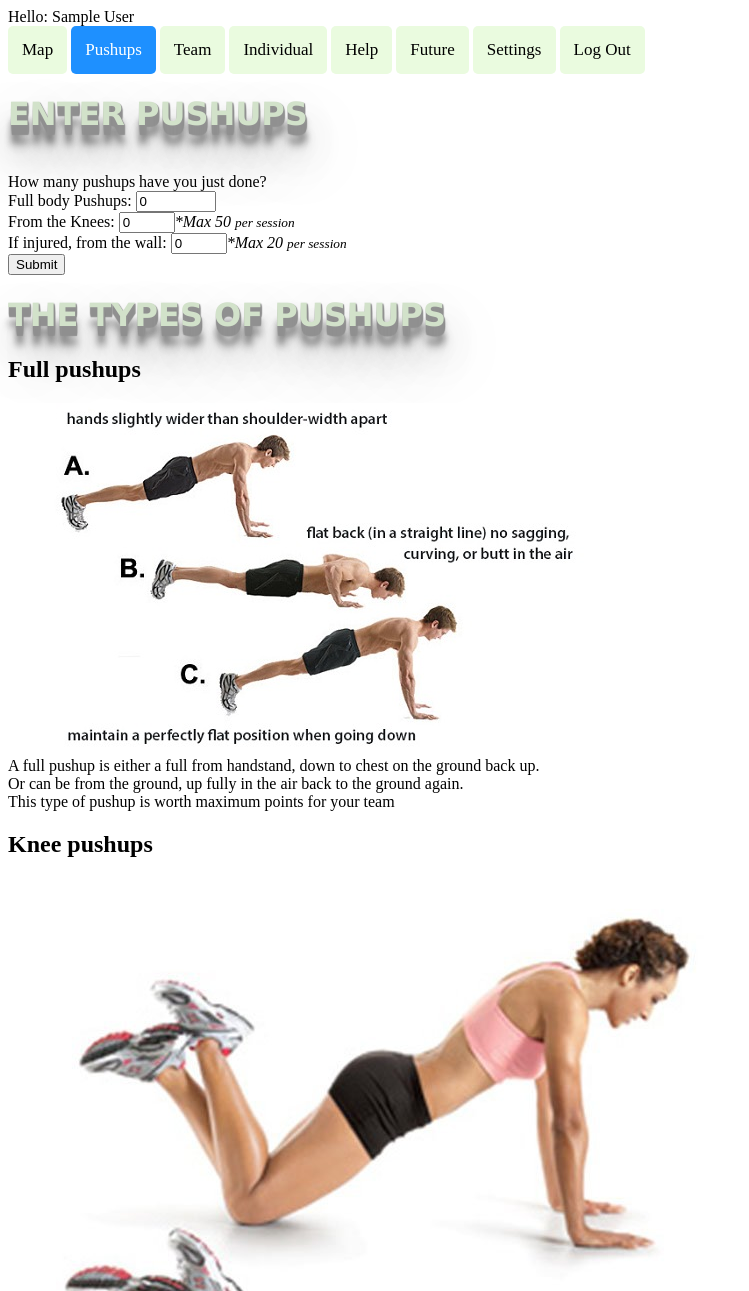
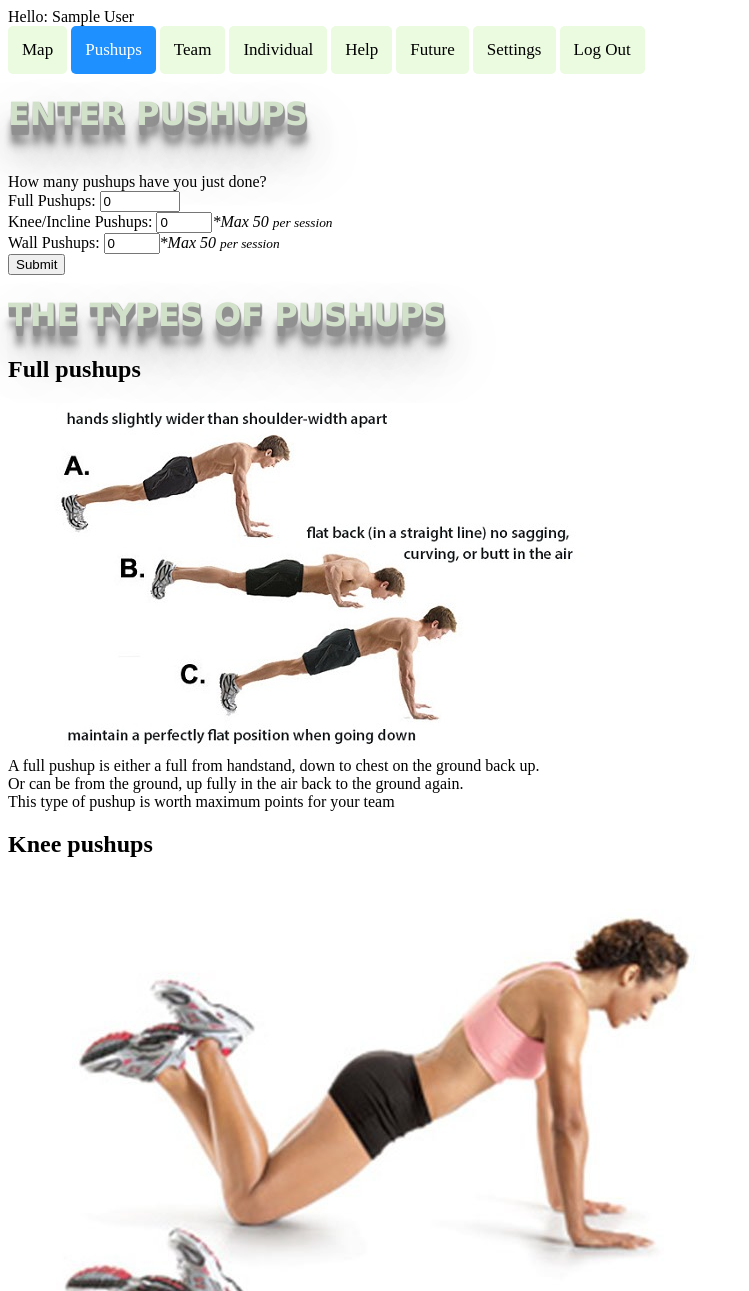
Before and after one commit to sting-ray/pushup, a PHP site: page /pushup.php in a window 1280 px wide. Shown: the top 1291 px of the page, without its empty margins (0-749 px from the left). Run offline with PHP 8.4, Linux system fonts and the light colour scheme; the visitor is signed in with stand-in values (Sample User, id 1).

Commit message:
Small bug fixes and adjustment of the pushup values

```diff
--- a/emoticon.class.php
+++ b/emoticon.class.php
@@ -1,5 +1,6 @@
 <?php
 
+//For displaying the little smiling faces and other symbols next to a players work out.
 class Emoticons {
     private $emoticons = array();
 
--- a/future.php
+++ b/future.php
@@ -26,5 +26,5 @@ Random bomb tile.  When you land on a tile, it is revelead to be a bomb and send
 <b>Implemented:</b> Better explanation of what the rules of the competition are, what the aim of the game is etc.  Make this clear on the main page - Hana<br>
 <i>Created a help page, and also a pushup help page that is linked when you go to put in pushups.</i><p>
 
-The ability to like somebody's workout.  (Chear and motivate your team mates) - YenPeng.<br>
-<i>Will want to get this implemented.  Need to decide if I do this in a simple fashion, e.g. 1 type of likes, or more complex, e.g. select from different like icons.</i>
+<b>Implemented:</b>The ability to like somebody's workout.  (Chear and motivate your team mates) - YenPeng.<br>
+<i>This has been implemented in a simplistic form for now.  Will want to expand upon this in future versions.</i>
--- a/help_pushup.html
+++ b/help_pushup.html
@@ -14,14 +14,17 @@ You can do this type of pushup in combination with full pushups.  E.G. you get t
 If you are recovering from injury and have been doing wall pushups you may attempt a few of these as a part of your recovery.<br>
 This pushups are worth less than full pushups, but they will still help your team.<p>
 
+<h2>Incline/Table pushups</h2>
+<img src='images/incline_pushup.jpg'><br>
+With this type of pushup you use a table or other object so that your body is on an angle to the floor.<br>
+This is currently considered the same difficulty as a knee pushup and is therefore worth the same amount of points as a knee pushup.<p>
+
 <h2>Wall pushups</h2>
 <img src='images/wall_pushup.jpg'><br>
-These pushups are for people that can not do full or knee pushups.  This can be due to injury or physical strength.<br>
-This type of pushup is where you push-off the wall.  This might seem easy, but for people doing these types of pushups they will probably be difficult.<br>
-If you have been advised by a therapist to do wall pushups, you do them in the way they have advised to do them.<br>
-If you are able to do pushups from the knees, you should be doing those, or full pushups instead.<br>
-These are worth the least amount of points, however they are not as low to reflect their true ease for a healthy person.<br>
-You should only be doing these, if you can not do the other type<p>
+This is the best way to start out if you can not do knee or full pushups.<br>
+If you have an injry and have been advised by a therapist on a certain way on doing wall pushups, you should do them that way.<br>
+When you feel ready, you should then move on to doing knee pushups.
+As these are the easiest type of pushups, these will gain your team the least amount of points.  However they will still go towards your team's total and help your team reach their goal<p>
 
 <h2>A word on cheating!</h2>
 This entire system is based on honesty.<br>
@@ -33,10 +36,7 @@ Please take this in the way it was intended to help motivate you to do more push
 This competition requires everybody to do the right thing!!<p>
 
 Some additional grey areas to clarify:<br>
-Your pushups should be entered in as soon as you do them.  No storing up pushups to enter in later on.
-You should only be doing wall pushups if you struggle to do knee pushups or are injured.  If you are testing yourself to
-see if you can do knee pushups and manage to do a couple but then find you have to do wall pushups instead that is OK.<br>
-But if you have no injuries and are capable of doing knee pushups you should do those instead.<br>
-If you are strong enough to do knee pushups all day long, then you should be doing full pushups<p>
+Your pushups should be entered in as soon as you do them.  No storing up pushups to be entered in later on...<br>
+You should be doing the types of pushups that best fit your current level of fitness.
 
 Have fun, play fair and may the best team win :)
--- a/main.php
+++ b/main.php
@@ -78,7 +78,7 @@ while ($row = $queryResult->fetch_assoc()) {
         echo $row["FULL"]." Full Pushups";
     }
     if ($row["KNEE"] > 0) {
-        if ($row["FULL"] > 0 && $row["WALL"] > 0) {
+        if ($row["FULL"] > 0 && ($row["WALL"] > 0 || $row["TABLE_HANDS"])) {
             echo ", ".$row["KNEE"]." Pushups from the Knees";
         }
         else if ($row["FULL"] > 0) {
--- a/pushup.php
+++ b/pushup.php
@@ -13,8 +13,8 @@ if ($_SERVER["REQUEST_METHOD"] == "POST") {
         $knee = 50;
     }
     $wall = fixInput($_POST["wall"]);
-    if ($wall > 20) {
-        $wall = 20;
+    if ($wall > 50) {
+        $wall = 50;
     }
 
     if (array_key_exists("confirm", $_POST)) {
@@ -26,8 +26,8 @@ if ($_SERVER["REQUEST_METHOD"] == "POST") {
             $conn->query("INSERT INTO PUSHUP (USER_ID, FULL, KNEE, WALL) VALUES (".playerId.", $full, $knee, $wall)");
             //calculate points for each exercise type and update the team score.
             $newPoints = $full;
-            $newPoints += $knee * 0.5;
-            $newPoints += $wall * 0.25;
+            $newPoints += $knee * 0.3;
+            $newPoints += $wall * 0.15;
             $currentPoints = $team->getPoints();
             $totalPoints = $currentPoints + $newPoints;
             $toLeave = $team->getPointsNeeded($map);
@@ -81,9 +81,9 @@ else {
     echo "<h1>Enter Pushups</h1><br>";
     echo "How many pushups have you just done?<br>";
     echo "<form action='pushup.php' method='post'>";
-    echo "Full body Pushups: <input type='number' name='full' min='0' max='10507' value='0'><br>";
-    echo "From the Knees: <input type='number' name='knee' min='0' max='50' value='0'><i>*Max 50 <small>per session</small></i><br>";
-    echo "If injured, from the wall: <input type='number' name='wall' min='0' max='20' value='0'><i>*Max 20 <small>per session</small></i><br>";
+    echo "Full Pushups: <input type='number' name='full' min='0' max='10507' value='0'><br>";
+    echo "Knee/Incline Pushups: <input type='number' name='knee' min='0' max='50' value='0'><i>*Max 50 <small>per session</small></i><br>";
+    echo "Wall Pushups: <input type='number' name='wall' min='0' max='50' value='0'><i>*Max 50 <small>per session</small></i><br>";
     echo "<input type='submit'><p>";
 }
 
```
Also changed, not shown: individual.php (+11 -0 lines), team.php (+14 -8 lines), images/incline_pushup.jpg (added).
